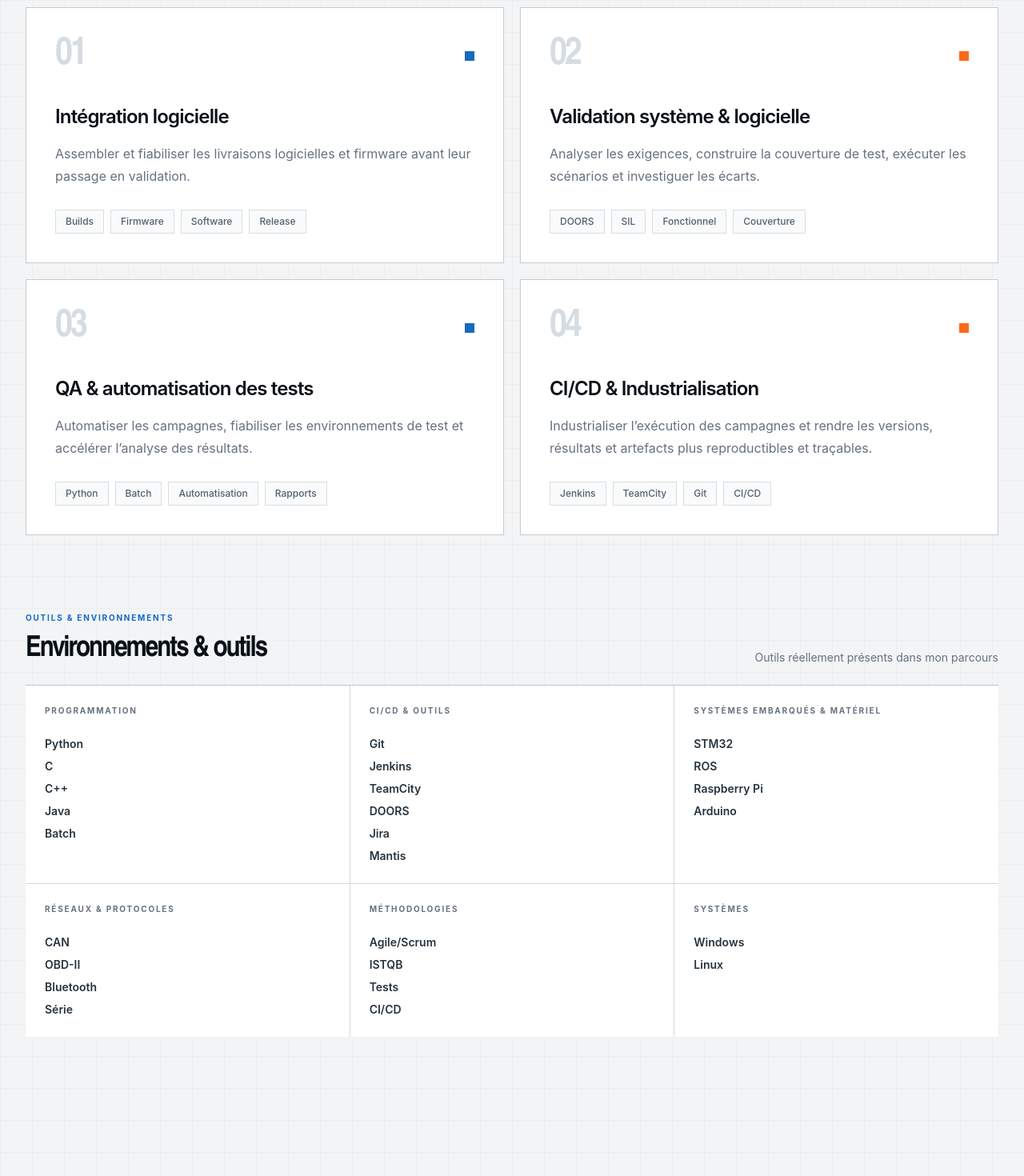
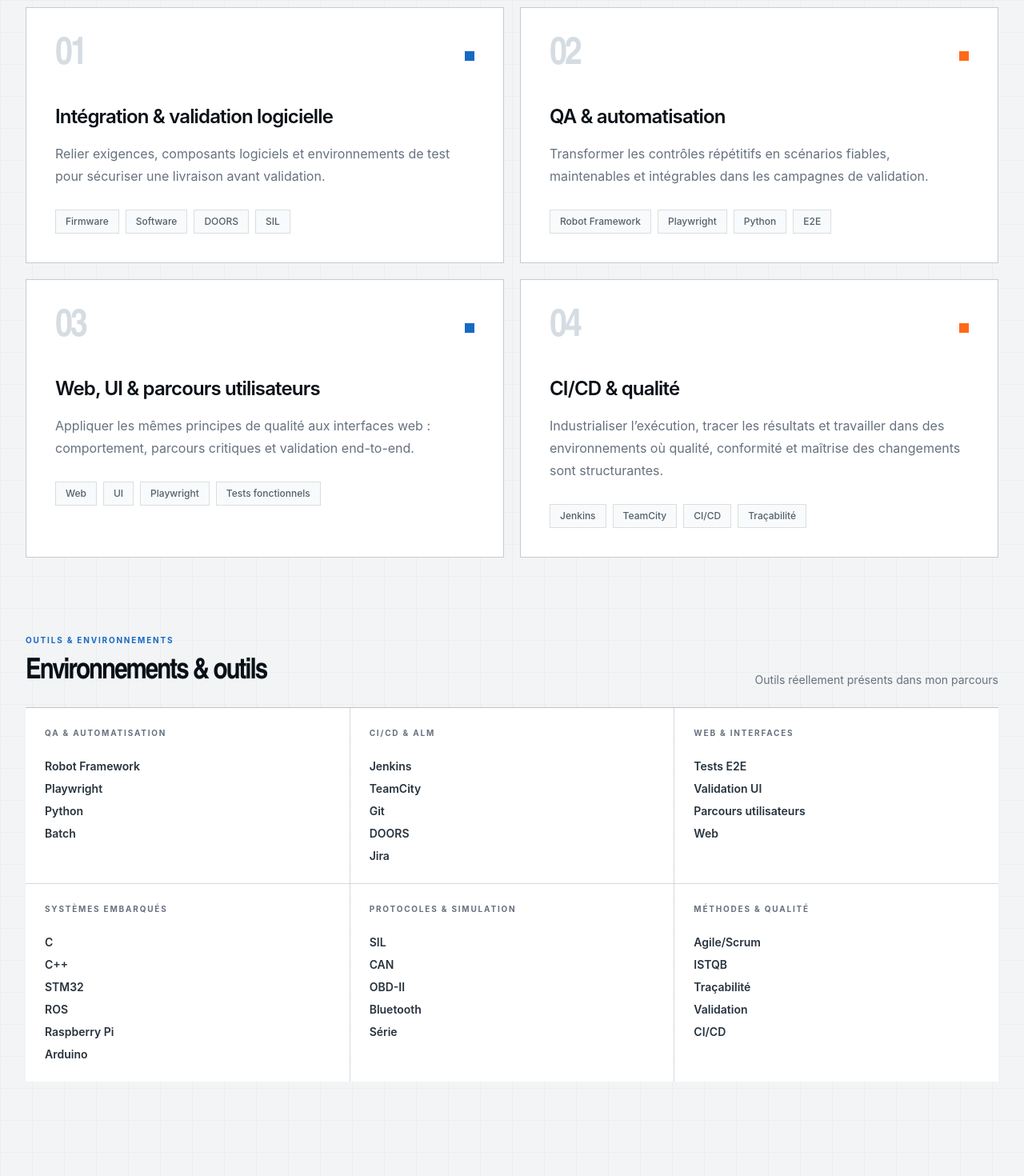
Before and after one commit to Robotham33/Portfolio-Hamza-Ghourabi, a Next.js app: page /expertise in a window 1280 px wide. Shown: the part 560-2030 px from the top of the page at 80% size. Built offline with nearby package versions, Linux system fonts and the light colour scheme.

Commit message:
feat(content): broaden QA automation and web positioning

```diff
--- a/content/portfolio.ts
+++ b/content/portfolio.ts
@@ -2,16 +2,16 @@ export const career = {
   name: "HGH.",
   role: "Ingénieur intégration & validation logicielle",
   headline:
-    "De la validation logicielle à l’intégration logicielle, avec une forte expertise en automatisation des tests.",
+    "De l’embarqué aux interfaces web : intégrer, valider et automatiser avec la même exigence de fiabilité.",
   summary:
-    "Ingénieur spécialisé en validation système, intégration logicielle et automatisation des tests. Mon parcours couvre les secteurs médical et automobile, de l’analyse des exigences à l’intégration firmware et logiciel, au CI/CD et à la validation fonctionnelle ou SIL.",
+    "Ingénieur spécialisé en validation, intégration logicielle et automatisation des tests. Mon parcours couvre les systèmes embarqués, le logiciel et les interfaces web, de l’analyse des exigences au CI/CD, aux tests fonctionnels, SIL et end-to-end.",
   years: "7+",
   domains: ["Médical", "Automobile"],
   core: [
-    "Intégration logicielle",
-    "Validation système",
+    "Intégration & validation",
     "Systèmes embarqués",
-    "Automatisation des tests",
+    "Automatisation QA",
+    "Web & UI",
     "CI/CD",
   ],
 } as const;
@@ -141,6 +141,19 @@ export const education = [
 
 export const personalProjects = [
   {
+    title: "EyeeMee",
+    subtitle: "Projet personnel web orienté interface & automatisation",
+    summary:
+      "Un terrain d’expérimentation personnel pour concevoir une interface web, structurer les parcours utilisateur et automatiser des scénarios de validation end-to-end.",
+    highlights: [
+      "Conception et structuration d’une interface web",
+      "Validation de parcours utilisateur et scénarios end-to-end",
+      "Automatisation avec Playwright et Robot Framework",
+      "Projet utilisé pour approfondir les pratiques QA côté web",
+    ],
+    tools: ["Web", "UI", "Playwright", "Robot Framework"],
+  },
+  {
     title: "Blassa.fr",
     subtitle:
       "Solution digitale pour améliorer la dépose des passagers en aéroport",
@@ -159,27 +172,27 @@ export const personalProjects = [
 export const expertise = [
   {
     index: "01",
-    title: "Intégration logicielle",
-    text: "Assembler et fiabiliser les livraisons logicielles et firmware avant leur passage en validation.",
-    tags: ["Builds", "Firmware", "Software", "Release"],
+    title: "Intégration & validation logicielle",
+    text: "Relier exigences, composants logiciels et environnements de test pour sécuriser une livraison avant validation.",
+    tags: ["Firmware", "Software", "DOORS", "SIL"],
   },
   {
     index: "02",
-    title: "Validation système & logicielle",
-    text: "Analyser les exigences, construire la couverture de test, exécuter les scénarios et investiguer les écarts.",
-    tags: ["DOORS", "SIL", "Fonctionnel", "Couverture"],
+    title: "QA & automatisation",
+    text: "Transformer les contrôles répétitifs en scénarios fiables, maintenables et intégrables dans les campagnes de validation.",
+    tags: ["Robot Framework", "Playwright", "Python", "E2E"],
   },
   {
     index: "03",
-    title: "QA & automatisation des tests",
-    text: "Automatiser les campagnes, fiabiliser les environnements de test et accélérer l’analyse des résultats.",
-    tags: ["Python", "Batch", "Automatisation", "Rapports"],
+    title: "Web, UI & parcours utilisateurs",
+    text: "Appliquer les mêmes principes de qualité aux interfaces web : comportement, parcours critiques et validation end-to-end.",
+    tags: ["Web", "UI", "Playwright", "Tests fonctionnels"],
   },
   {
     index: "04",
-    title: "CI/CD & Industrialisation",
-    text: "Industrialiser l’exécution des campagnes et rendre les versions, résultats et artefacts plus reproductibles et traçables.",
-    tags: ["Jenkins", "TeamCity", "Git", "CI/CD"],
+    title: "CI/CD & qualité",
+    text: "Industrialiser l’exécution, tracer les résultats et travailler dans des environnements où qualité, conformité et maîtrise des changements sont structurantes.",
+    tags: ["Jenkins", "TeamCity", "CI/CD", "Traçabilité"],
   },
 ] as const;
 
@@ -221,28 +234,28 @@ export const caseStudies = [
 
 export const toolGroups = [
   {
-    label: "Programmation",
-    items: ["Python", "C", "C++", "Java", "Batch"],
+    label: "QA & automatisation",
+    items: ["Robot Framework", "Playwright", "Python", "Batch"],
   },
   {
-    label: "CI/CD & outils",
-    items: ["Git", "Jenkins", "TeamCity", "DOORS", "Jira", "Mantis"],
+    label: "CI/CD & ALM",
+    items: ["Jenkins", "TeamCity", "Git", "DOORS", "Jira"],
   },
   {
-    label: "Systèmes embarqués & matériel",
-    items: ["STM32", "ROS", "Raspberry Pi", "Arduino"],
+    label: "Web & interfaces",
+    items: ["Tests E2E", "Validation UI", "Parcours utilisateurs", "Web"],
   },
   {
-    label: "Réseaux & protocoles",
-    items: ["CAN", "OBD-II", "Bluetooth", "Série"],
+    label: "Systèmes embarqués",
+    items: ["C", "C++", "STM32", "ROS", "Raspberry Pi", "Arduino"],
   },
   {
-    label: "Méthodologies",
-    items: ["Agile/Scrum", "ISTQB", "Tests", "CI/CD"],
+    label: "Protocoles & simulation",
+    items: ["SIL", "CAN", "OBD-II", "Bluetooth", "Série"],
   },
   {
-    label: "Systèmes",
-    items: ["Windows", "Linux"],
+    label: "Méthodes & qualité",
+    items: ["Agile/Scrum", "ISTQB", "Traçabilité", "Validation", "CI/CD"],
   },
 ] as const;
 
```
